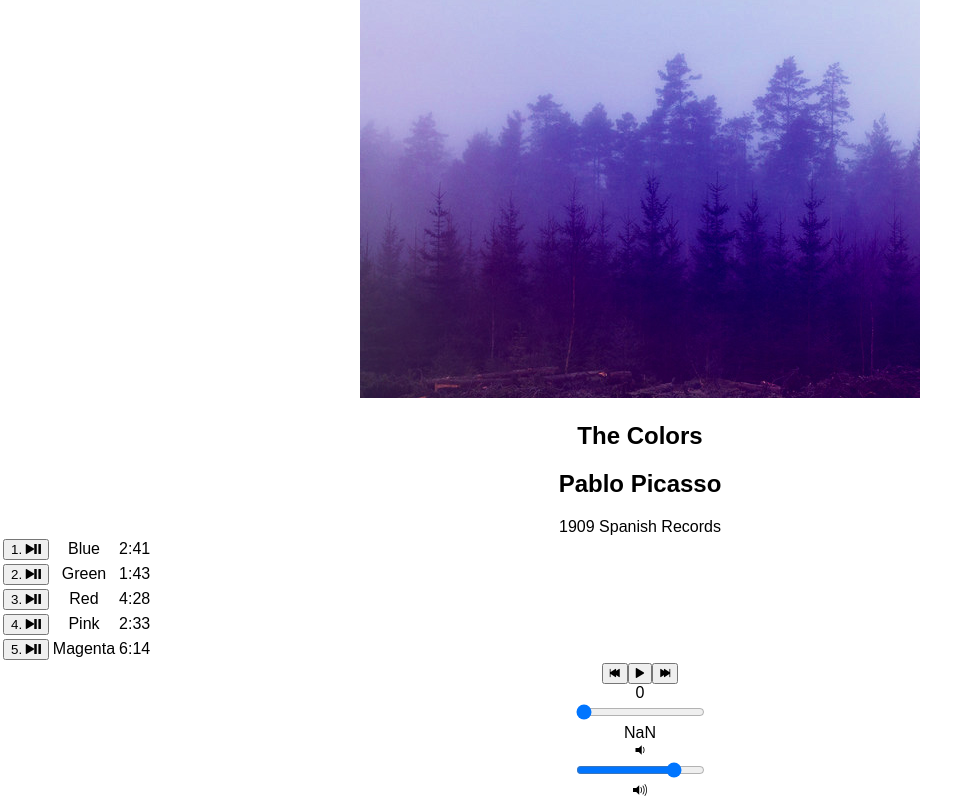
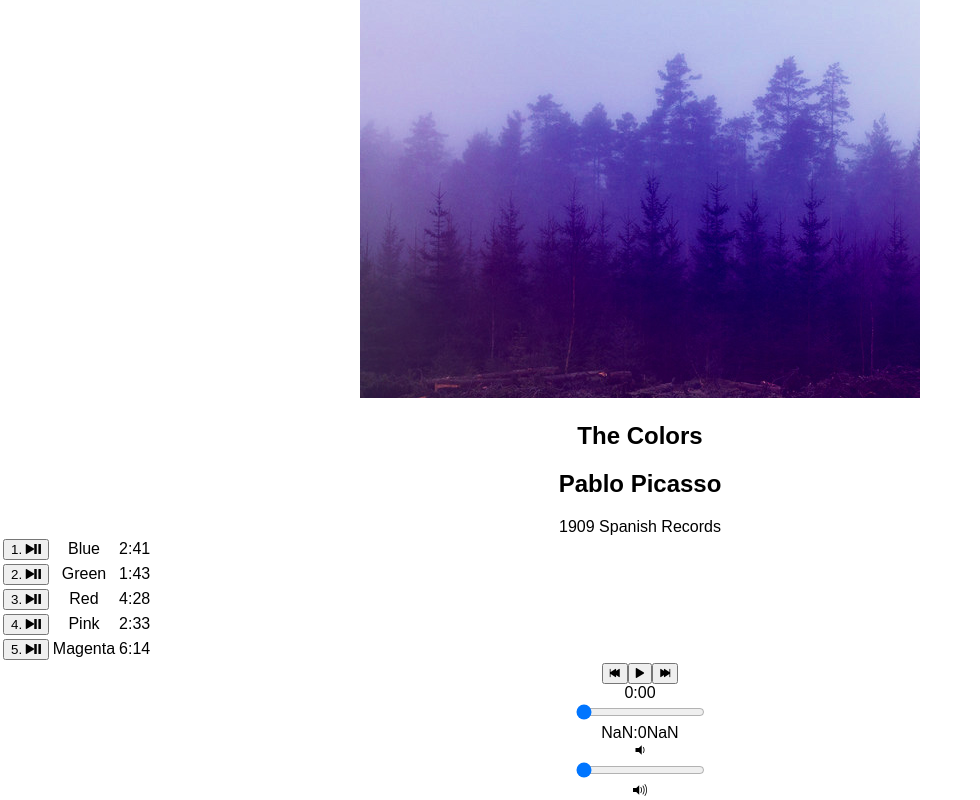
Before and after one commit to AnneThor/bloc-jams-react, a React (Create React App) app: page /album/the-colors in a window 1280 px wide. Shown: the part 260-1060 px from the top of the page, without its empty margins (0-980 px from the left). Built offline with nearby package versions, Linux system fonts and the light colour scheme.

Commit message:
completed assignment-player-bar-range-inputs

```diff
--- a/src/components/Album.js
+++ b/src/components/Album.js
@@ -12,7 +12,8 @@
       currentSong: album.songs[0],
       currentTime: 0,
       duration: album.songs[0].duration,
-      isPlaying: false
+      isPlaying: false,
+      currentVolume: album.songs[0].audioSrc.volume
     };
 
     this.audioElement = document.createElement('audio');
@@ -37,16 +38,21 @@
       },
       durationchange: e => {
         this.setState({duration: this.audioElement.duration});
+      },
+      volumechange: e => {
+        this.setState({currentVolume: this.audioElement.volume});
       }
     };
     this.audioElement.addEventListener('timeupdate', this.eventListeners.timeupdate);
     this.audioElement.addEventListener('durationchange', this.eventListeners.durationchange);
+    this.audioElement.addEventListener('volumechange', this.eventListeners.volumechange);
   }
 
   componentWillUnmount() {
     this.audioElement.src = null;
     this.audioElement.removeEventListener('timeupdate', this.eventListeners.timeupdate);
     this.audioElement.removeEventListener('durationchange', this.eventListeners.durationchange);
+    this.audioElement.removeEventListener('volumechange', this.eventListeners.volumechange);
   }
 
   setSong(song) {
@@ -86,6 +92,18 @@
     this.setState( {currentTime: newTime} );
   }
 
+  handleVolumeChange(e) {
+    const newVolume = e.target.value;
+    this.audioElement.volume = newVolume;
+    this.setState( {volume: newVolume} );
+  }
+
+  formatTime(time) {
+    if (typeof time !== "number") return "-:--";
+    const minutes = Math.floor( time/60 );
+    const seconds = (Math.floor(time%60) > 9) ? `${Math.floor(time%60)}`: `0${Math.floor(time%60)}`;
+    return `${minutes}:${seconds}`;
+  }
 
   render() {
     return (
@@ -126,10 +144,13 @@
         currentSong={this.state.currentSong}
         currentTime={this.audioElement.currentTime}
         duration={this.audioElement.duration}
+        currentVolume={this.state.currentVolume}
+        formatTime = { (time) => this.formatTime(time) }
         handleSongClick={ () => this.handleSongClick(this.state.currentSong) }
         handlePrevClick={ () => this.handlePrevClick() }
         handleNextClick={ () => this.handleNextClick() }
-        handleTimeChange={ (e) => this.handleTimeChange(e) } />
+        handleTimeChange={ (e) => this.handleTimeChange(e) }
+        handleVolumeChange={ (e) => this.handleVolumeChange(e) } />
       </div>
     )
 }
--- a/src/components/PlayerBar.js
+++ b/src/components/PlayerBar.js
@@ -17,7 +17,7 @@
       </section>
 
       <section id="time-control">
-        <div className="current-time">{this.props.currentTime}</div>
+        <div className="current-time">{this.props.formatTime(this.props.currentTime)}</div>
         <input
           type="range"
           className="seek-bar"
@@ -27,13 +27,23 @@
           step=".01"
           onChange={this.props.handleTimeChange}
         />
-        <div className="total-time">{this.props.duration.toString()}</div>
+        <div className="total-time">{this.props.formatTime(this.props.duration)}</div>
       </section>
+
       <section id="volume-control">
         <div className="icon ion-volume-low"></div>
-        <input type="range" className="seek-bar" value="80" />
+        <input
+          type="range"
+          className="seek-bar"
+          value={ this.props.currentVolume || 0}
+          max="1"
+          min="0"
+          step=".01"
+          onChange={this.props.handleVolumeChange}
+        />
         <div className="icon ion-volume-high"></div>
       </section>
+
       </section>
     )
   }
```
Lines whose indentation alone changed are shown as unchanged.
